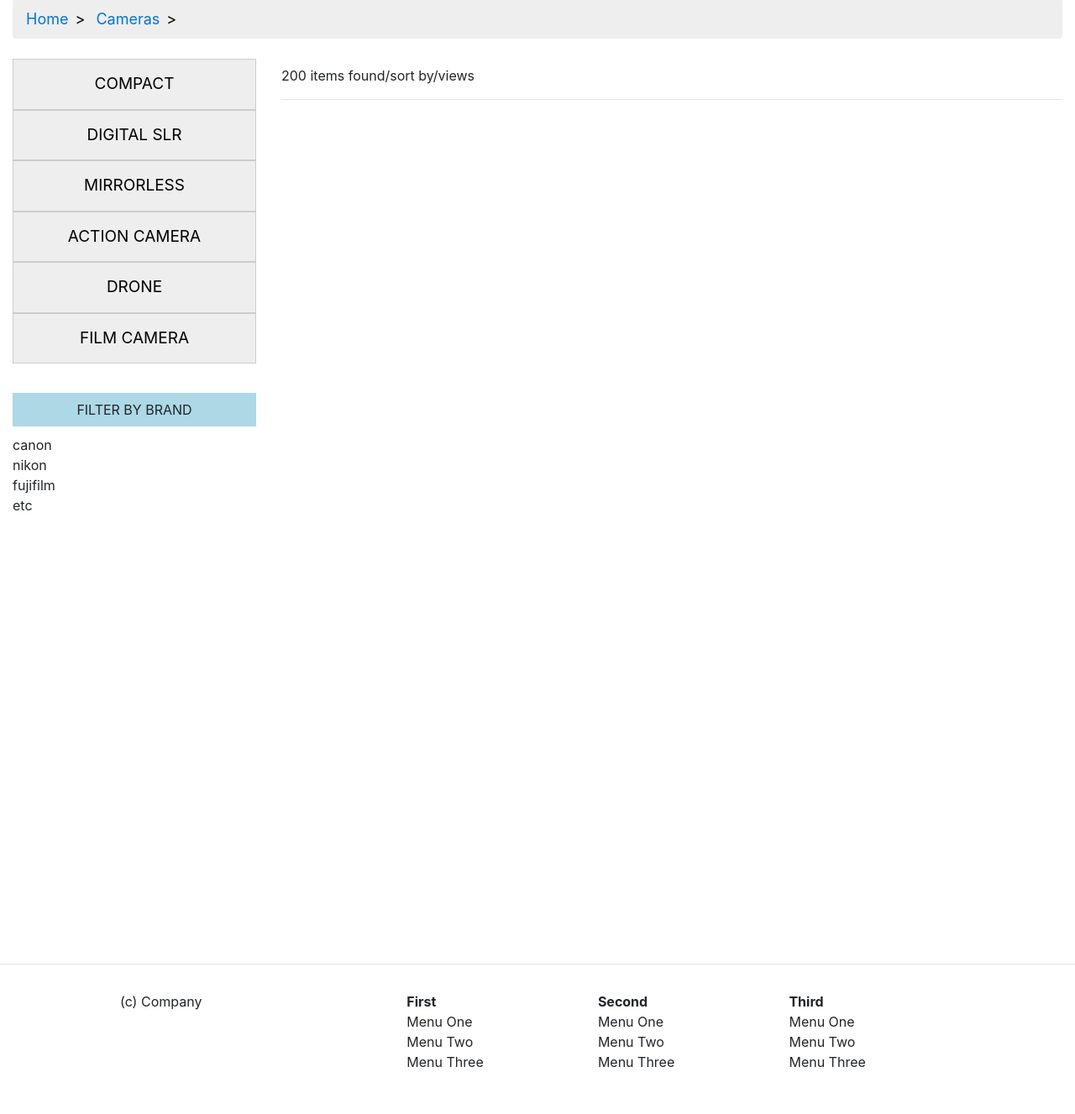
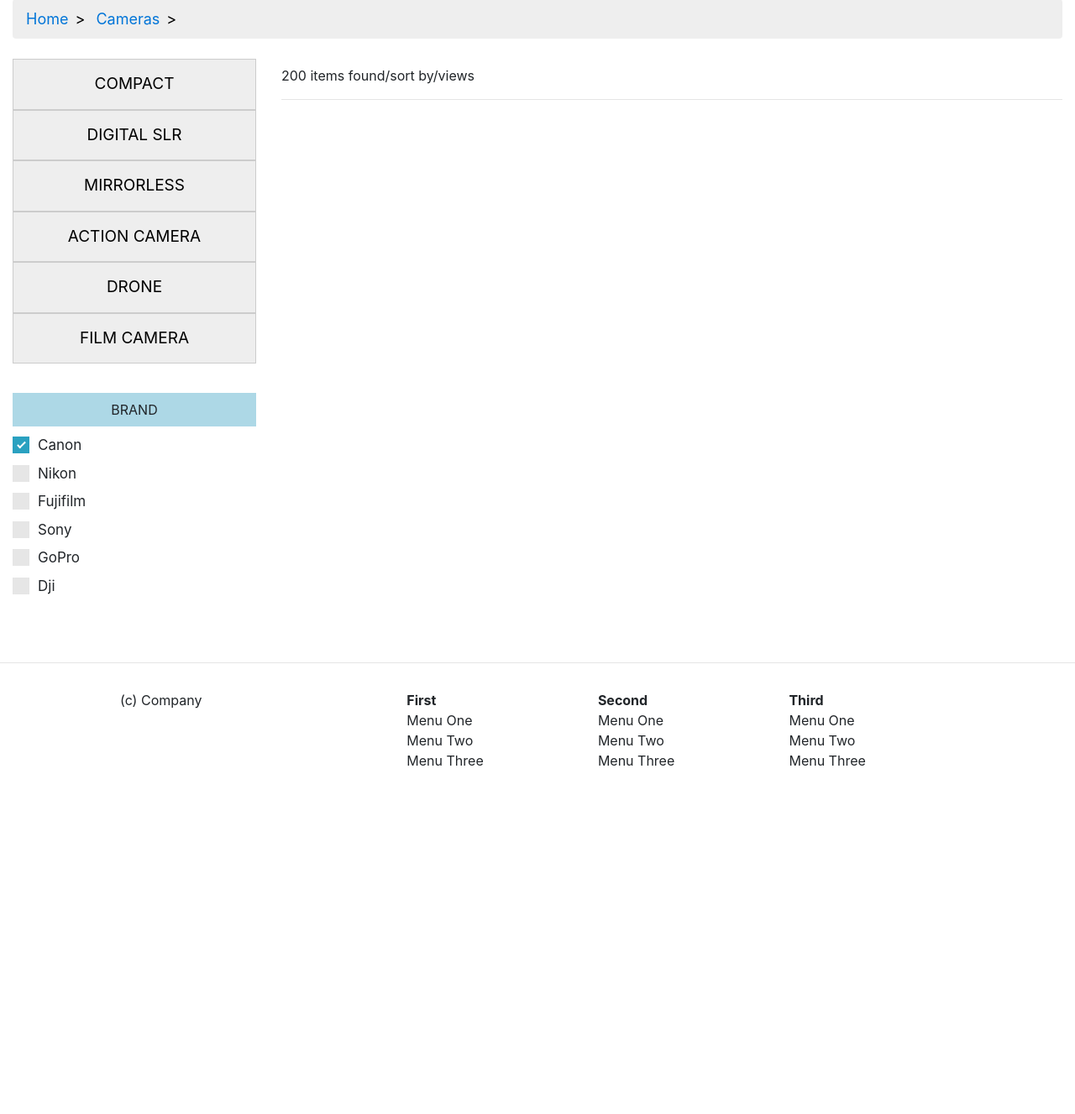
Before and after one commit to cerasmae/coloursfoto, a Django app: page /cameras/1/ in a window 1280 px wide. Shown: the part 116-1443 px from the top of the page at 84% size. After the commit the page ends 1028 px from the top, so only its background shows below. Run offline with Django 3.2, Linux system fonts and the light colour scheme; some libraries are stand-ins or nearby versions.

Commit message:
modified cameras views

```diff
--- a/coloursfoto/static/css/colours.css
+++ b/coloursfoto/static/css/colours.css
@@ -118,8 +118,9 @@ ul.breadcrumb li a:hover {
 
 /* The sidebar menu */
 .sidenav {
-    position: fixed; /* Fixed Sidebar (stay in place on scroll) */
-    z-index: 1; /* Stay on top */
+    /*position: fixed;  Fixed Sidebar (stay in place on scroll) */
+    position: relative;
+    /*z-index: 1;  Stay on top */
     overflow-x: hidden; /* Disable horizontal scroll */
     padding: 0;
 }
@@ -162,6 +163,72 @@ ul.breadcrumb li a:hover {
 	margin-bottom: 10px;
 }
 
+.control {
+    display: block;
+    position: relative;
+    padding-left: 30px;
+    /*margin-bottom: 100px;*/
+    padding-top: 0px;
+    cursor: pointer;
+    font-size: 17px;
+}
+.control input {
+    position: absolute;
+    z-index: -1;
+    opacity: 0;
+}
+.control_indicator {
+    position: absolute;
+    top: 2px;
+    left: 0;
+    height: 20px;
+    width: 20px;
+    background: #e6e6e6;
+    border: 0px solid #000000;
+}
+.control-radio .control_indicator {
+    border-radius: undefined%;
+}
+
+.control:hover input ~ .control_indicator,
+.control input:focus ~ .control_indicator {
+    background: #cccccc;
+}
+
+.control input:checked ~ .control_indicator {
+    background: #2aa1c0;
+}
+.control:hover input:not([disabled]):checked ~ .control_indicator,
+.control input:checked:focus ~ .control_indicator {
+    background: #0e6647d;
+}
+.control input:disabled ~ .control_indicator {
+    background: #e6e6e6;
+    opacity: 0.6;
+    pointer-events: none;
+}
+.control_indicator:after {
+    box-sizing: unset;
+    content: '';
+    position: absolute;
+    display: none;
+}
+.control input:checked ~ .control_indicator:after {
+    display: block;
+}
+.control-checkbox .control_indicator:after {
+    left: 8px;
+    top: 4px;
+    width: 3px;
+    height: 8px;
+    border: solid #ffffff;
+    border-width: 0 2px 2px 0;
+    transform: rotate(45deg);
+}
+.control-checkbox input:disabled ~ .control_indicator:after {
+    border-color: #7b7b7b;
+}
+
 @media only screen and (max-width: 992px) {
     #logo {
         height: 45px;
--- a/coloursfoto/templates/cameras.html
+++ b/coloursfoto/templates/cameras.html
@@ -11,7 +11,8 @@
 
 	<div class="row">
 		<div class="mt-2 col-xs-12 col-md-3">
-			<div class="sidenav" data-spy="affix" data-offset-top="0">
+			<!-- <div class="sidenav" data-spy="affix" data-offset-top="0"> -->
+			<div class="sidenav">
 				<div id="categories">
 					<a href="{% url 'cameras' selected='compact' %}" id="compact">Compact</a>
 					<a href="{% url 'cameras' selected='digital-slr' %}" id="digital-slr">Digital SLR</a>
@@ -22,17 +23,45 @@
 				</div>
 
 				<div id="filter">
-					<div>FILTER BY BRAND</div>
-					canon<br>
-					nikon<br>
-					fujifilm<br>
-					etc
+					<div>BRAND</div>
+					<div class="control-group">
+				        <label class="control control-checkbox">
+				            Canon
+				            <input type="checkbox" checked="checked" />
+				            <div class="control_indicator"></div>
+				        </label>
+				        <label class="control control-checkbox">
+				            Nikon
+				            <input type="checkbox" />
+				            <div class="control_indicator"></div>
+				        </label>
+				        <label class="control control-checkbox">
+				            Fujifilm
+				            <input type="checkbox" />
+				            <div class="control_indicator"></div>
+				        </label>
+				        <label class="control control-checkbox">
+				            Sony
+				            <input type="checkbox" />
+				            <div class="control_indicator"></div>
+				        </label>
+				        <label class="control control-checkbox">
+				            GoPro
+				            <input type="checkbox" />
+				            <div class="control_indicator"></div>
+				        </label>
+				        <label class="control control-checkbox">
+				            Dji
+				            <input type="checkbox" />
+				            <div class="control_indicator"></div>
+				        </label>
+				    </div>
 				</div>
 			</div>
 
 		</div>
 		<div class="mt-2 col-xs-12 col-md-9">
-			<div style="height: 1000px">
+			<div>
 				<h3 id="selected-category-header"></h3>
 				200 items found/sort by/views
 				<hr>
@@ -50,7 +79,7 @@
         var $affixElement = $('div[data-spy="affix"]');
         $affixElement.width($affixElement.parent().width());
 
-        $('#cameras-container').css("min-height", $('.sidenav').height() + 50 + "px");
+        // $('#cameras-container').css("min-height", $('.sidenav').height() + 50 + "px");
 
         if($(window).width() <= 767){
         	$('.sidenav').css("position", "relative");
@@ -93,19 +122,19 @@
 
 	$(window).on('load scroll', function () {
 		// console.log(($(window).scrollTop() + $('.sidenav').height() )+ " " + ( $('body').height() - $('footer').height() - 100));
-		if($(window).width() > 767){
-			if($(window).scrollTop() + $('.sidenav').height() >= $('body').height() - $('footer').height() - 100){
-				$('.sidenav').css("position", "absolute");
-				if($('body').height() - $('footer').height() >= 618){
-					$('.sidenav').css("bottom", 0);
-				}
-			}
-			else{
-				$('.sidenav').css("position", "fixed");
-				$('.sidenav').css("margin-top", 0);
-				$('.sidenav').css("bottom", "auto");
-			}
-		}
+		// if($(window).width() > 767){
+		// 	if($(window).scrollTop() + $('.sidenav').height() >= $('body').height() - $('footer').height() - 100){
+		// 		$('.sidenav').css("position", "absolute");
+		// 		if($('body').height() - $('footer').height() >= 618){
+		// 			$('.sidenav').css("bottom", 0);
+		// 		}
+		// 	}
+		// 	else{
+		// 		$('.sidenav').css("position", "fixed");
+		// 		$('.sidenav').css("margin-top", 0);
+		// 		$('.sidenav').css("bottom", "auto");
+		// 	}
+		// }
 	});
 </script>
 {% endblock %}
```
Also changed, not shown: 4 other files.
